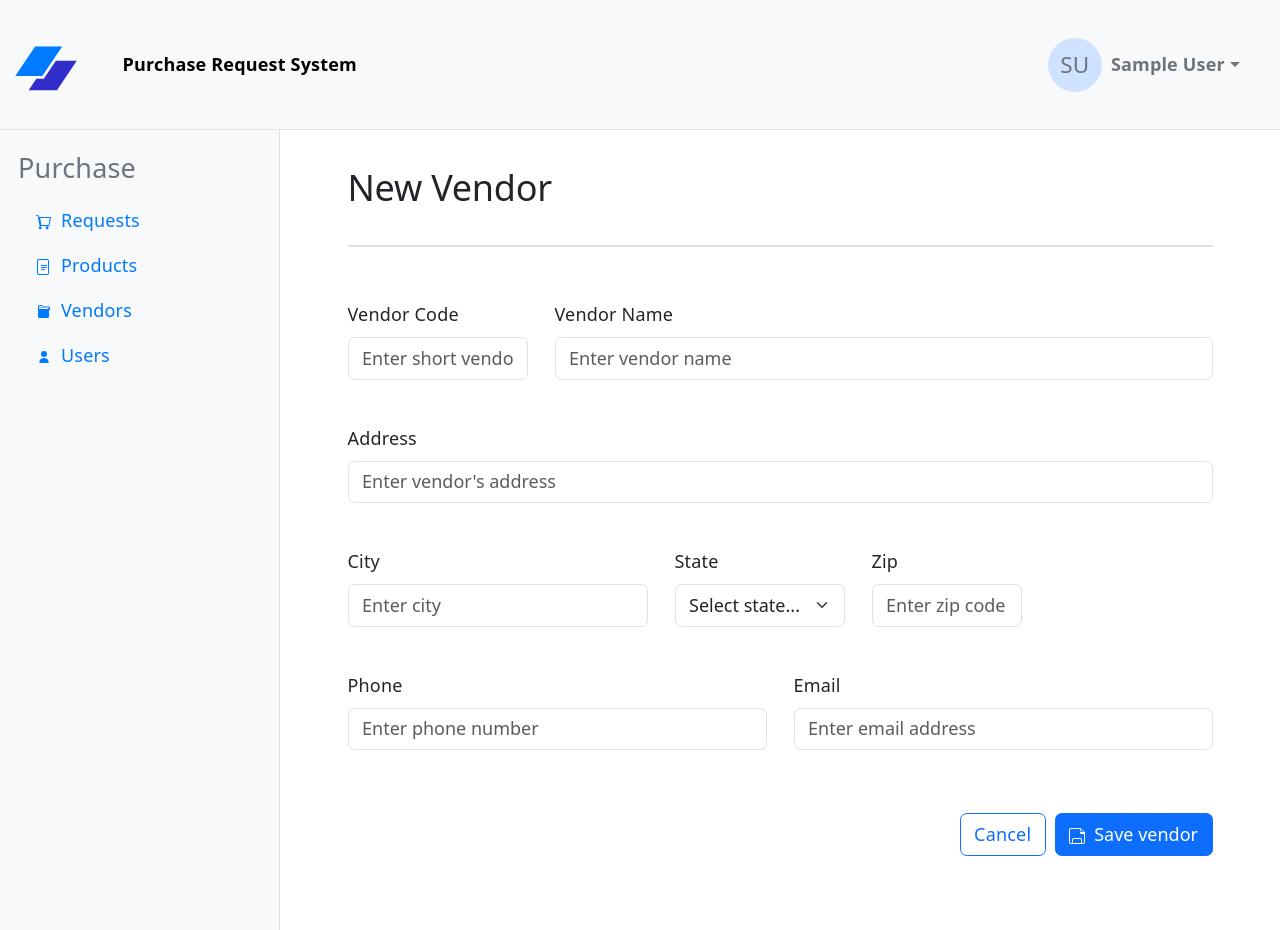
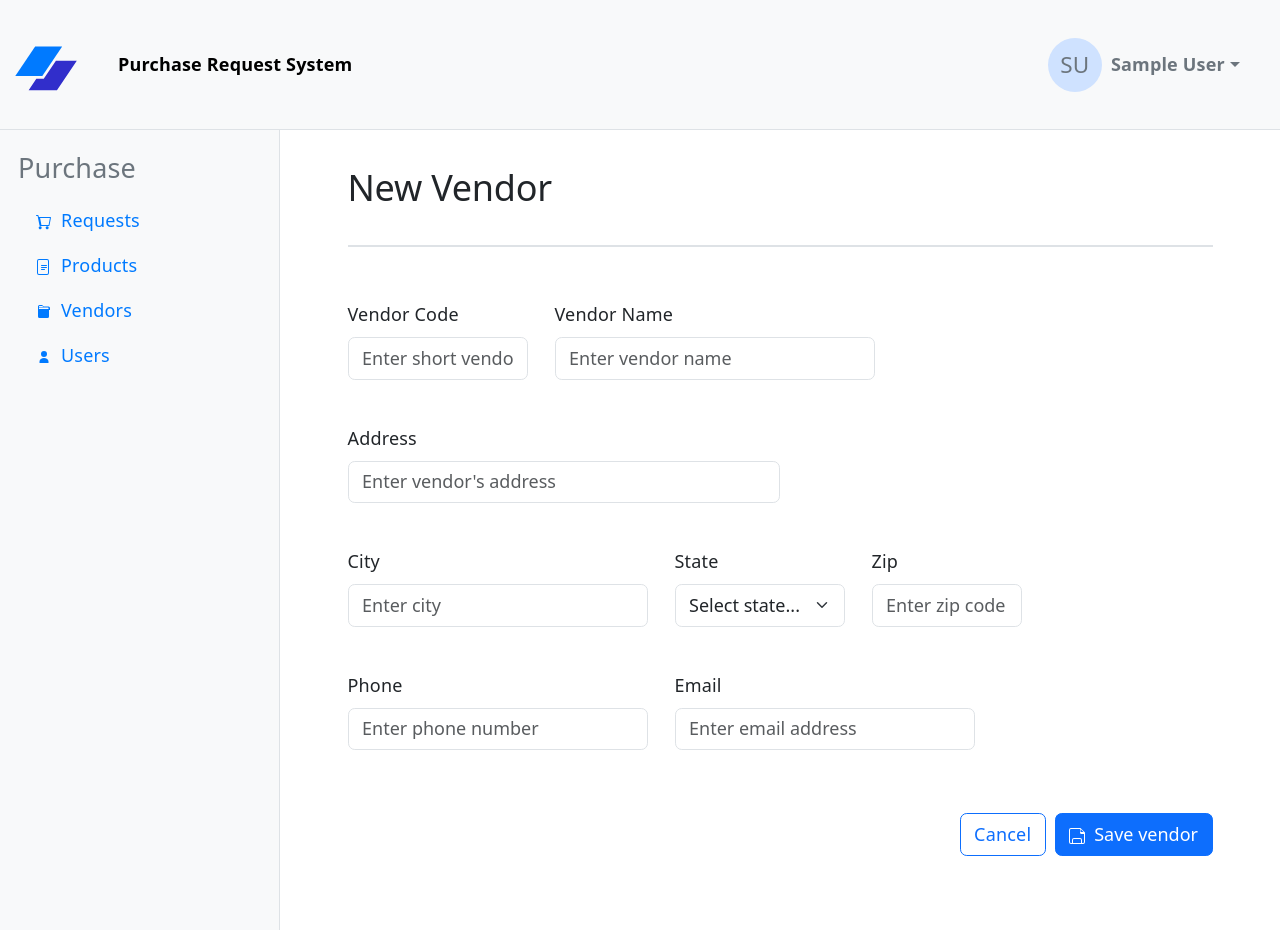
Before and after one commit to BcStadler/Prs.Web, a React (Vite) app: page /vendors/create in a window 1280 px wide. Built offline with nearby package versions, Linux system fonts and the light colour scheme; sample sign-in values are in the browser's storage.

Commit message:
style: adjust layout and max-width for VendorForm fields

```diff
--- a/src/Header.tsx
+++ b/src/Header.tsx
@@ -37,7 +37,7 @@ function Header() {
               />
             </svg>
             <span
-              className="medium mx-2 fw-semibold"
+              className="medium ms-1 fw-semibold"
               style={{ color: "#000000" }}
             >
               Purchase Request System
--- a/src/vendors/VendorForm.tsx
+++ b/src/vendors/VendorForm.tsx
@@ -146,7 +146,10 @@ function VendorForm({ showPlaceholders = false }: VendorFormProps) {
           />
           <div className="invalid-feedback">{errors?.code?.message}</div>
         </div>
-        <div className="mb-3 flex-grow-1" style={{ minWidth: 320 }}>
+        <div
+          className="mb-3 flex-grow-1"
+          style={{ minWidth: 160, maxWidth: 320 }}
+        >
           <label htmlFor="name" className="form-label">
             Vendor Name
           </label>
@@ -161,7 +164,7 @@ function VendorForm({ showPlaceholders = false }: VendorFormProps) {
         </div>
       </div>
 
-      <div className="mb-3 w-100">
+      <div className="mb-3" style={{ maxWidth: "50%" }}>
         <label htmlFor="address" className="form-label">
           Address
         </label>
@@ -234,7 +237,10 @@ function VendorForm({ showPlaceholders = false }: VendorFormProps) {
       </div>
 
       <div className="d-flex flex-wrap gap-4 w-100">
-        <div className="mb-3 flex-grow-1" style={{ minWidth: 220 }}>
+        <div
+          className="mb-3 flex-grow-1"
+          style={{ minWidth: 220, maxWidth: 300 }}
+        >
           <label htmlFor="phone" className="form-label">
             Phone
           </label>
@@ -246,7 +252,10 @@ function VendorForm({ showPlaceholders = false }: VendorFormProps) {
             className="form-control"
           />
         </div>
-        <div className="mb-3 flex-grow-1" style={{ minWidth: 220 }}>
+        <div
+          className="mb-3 flex-grow-1"
+          style={{ minWidth: 220, maxWidth: 300 }}
+        >
           <label htmlFor="email" className="form-label">
             Email
           </label>
```
